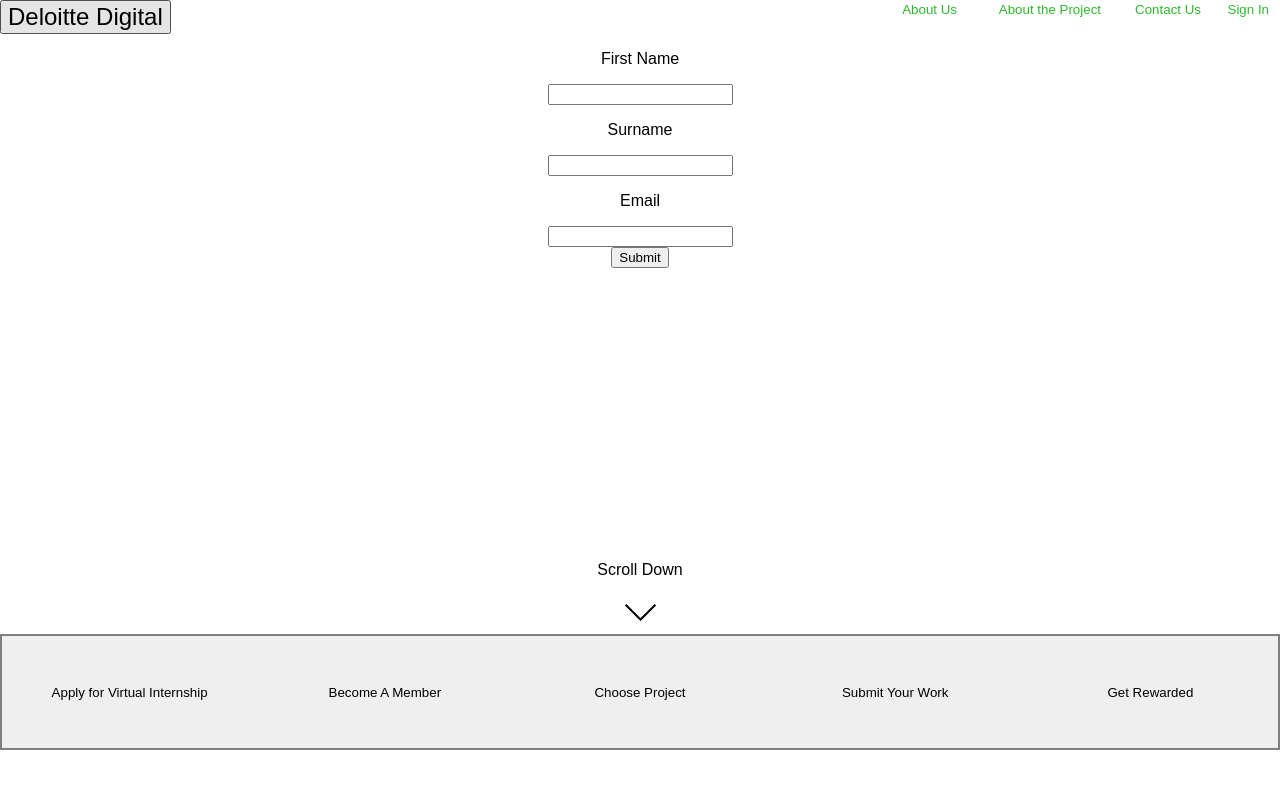
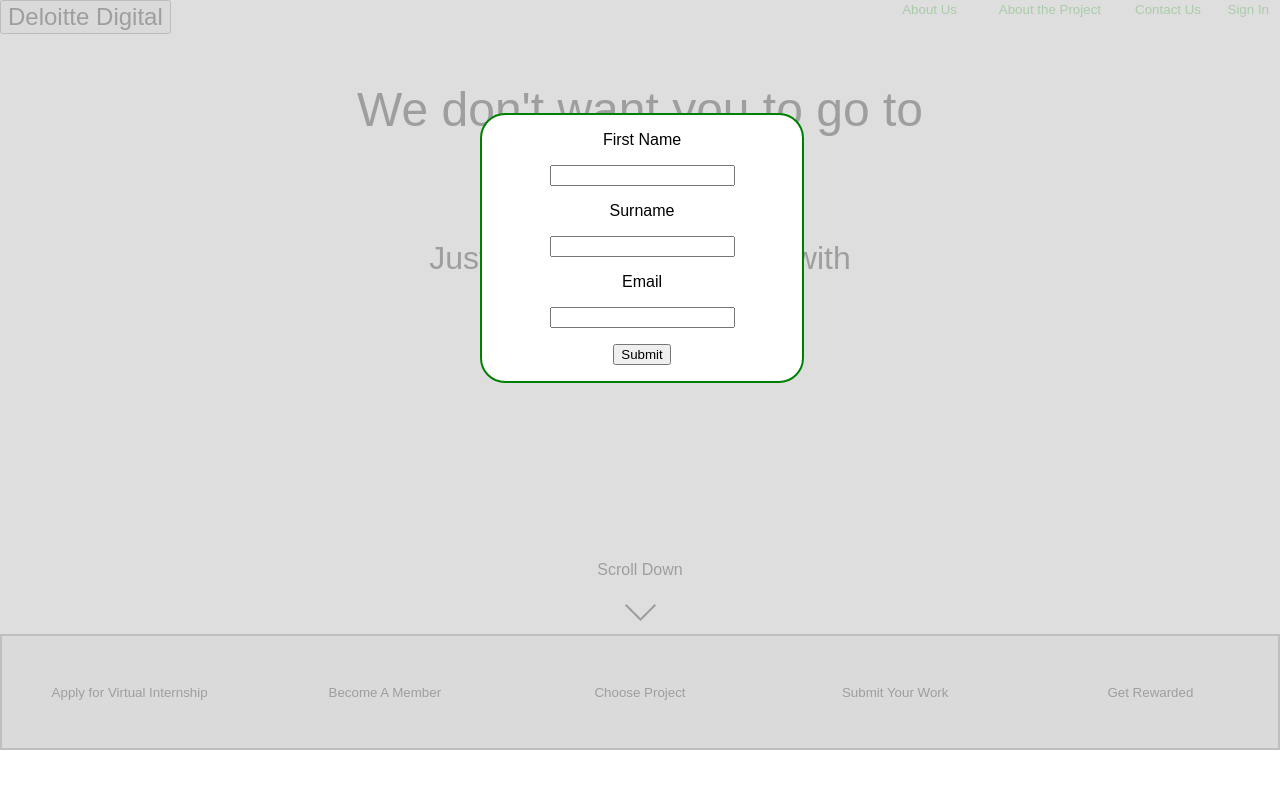
Before and after one commit to mhollings97/DigitalDeloitte, a React (Create React App) app in the folder my-app/: page / in a window 1280 px wide. Both pictures are taken after a click on the button "Sign In". Shown: the top 800 px of the page. Built offline with nearby package versions, Linux system fonts and the light colour scheme.

Commit message:
making the sign in page look more like its almost acceptable

```diff
--- a/my-app/src/components/InputForm/InputForm.css
+++ b/my-app/src/components/InputForm/InputForm.css
@@ -2,3 +2,8 @@
 	padding-top: 16px;
 	padding-bottom: 16px;
 }
+
+#buttonS{
+	padding-top: 16px;
+	padding-bottom: 16px;
+}
--- a/my-app/src/components/InputForm/InputForm.js
+++ b/my-app/src/components/InputForm/InputForm.js
@@ -47,9 +47,11 @@ constructor(props) {
             <div id ="email">
               <p> Email </p>
               <input type = "text" email = {this.state.email} onChange= {this.handleEChange}/>
-            </div>
-            <input type="submit" value ="Submit"/>
-          </div>
+            </div >
+	    <div id = "buttonS">
+            	<input type="submit" value ="Submit"/>
+	    </div>
+	    </div>
         </form>
 
       </div>
--- a/my-app/src/components/Pages/Landing/Landing.css
+++ b/my-app/src/components/Pages/Landing/Landing.css
@@ -1,7 +1,7 @@
 #LandingContainer{
 	text-align: center;
 	position: relative;
-
+	z-index:0;
 	height: 750px;
 }
 
@@ -21,3 +21,26 @@
 	position: absolute;
 	bottom: 0;
 }
+
+
+#signIn{
+	background-color: white;
+	z-index: 100;
+	position:absolute;
+	top: 15%;
+	text-align: center;
+	width: 25%;
+	left: 37.5%;
+
+	border-radius: 25px;
+	border: 2px solid green;
+}
+
+#catcher{
+	width: 100%;
+	height: 750px;
+	background-color: lightgray;
+	opacity: .75;
+	position: absolute;
+	top:0;
+}
--- a/my-app/src/components/Pages/Landing/Landing.js
+++ b/my-app/src/components/Pages/Landing/Landing.js
@@ -25,24 +25,26 @@ render() {
     return (
       <div id = "LandingContainer">
         <TopHeader func = {this.toggleLog}/>
-        <div >
-	  {this.state.showLogOn && <InputForm/>}
-          {!this.state.showLogOn &&
-		<div id = "largeTB">
+        <div id = "landingText">
+        	<div id = "largeTB">
 			<TextBox size = "large" message = "We don't want you to go to work" />
 		</div>
-	  }
-          {!this.state.showLogOn &&
-		<div id = "smallTB">
+          	<div id = "smallTB">
 			<TextBox size = "medium" message = "Just work from anywhere with us" />
 	  	</div>
-	  }
   	</div>
+	{ this.state.showLogOn &&
+		<div id = "signIn">
+			<InputForm/>
+		</div>
+	}
 
 	<div  id = "GB">
 		<ScrollArrow/>
         	<GrayBox/>
 	</div>
+	{this.state.showLogOn && <div id = "catcher" onClick = {this.toggleLog}/>}
+
       </div>
 
     );
```
Also changed, not shown: my-app/src/components/InputForm/TextBox/TextBox.css (deleted, +0 -8 lines), my-app/src/components/InputForm/TextBox/TextBox.js (deleted, +0 -23 lines).
